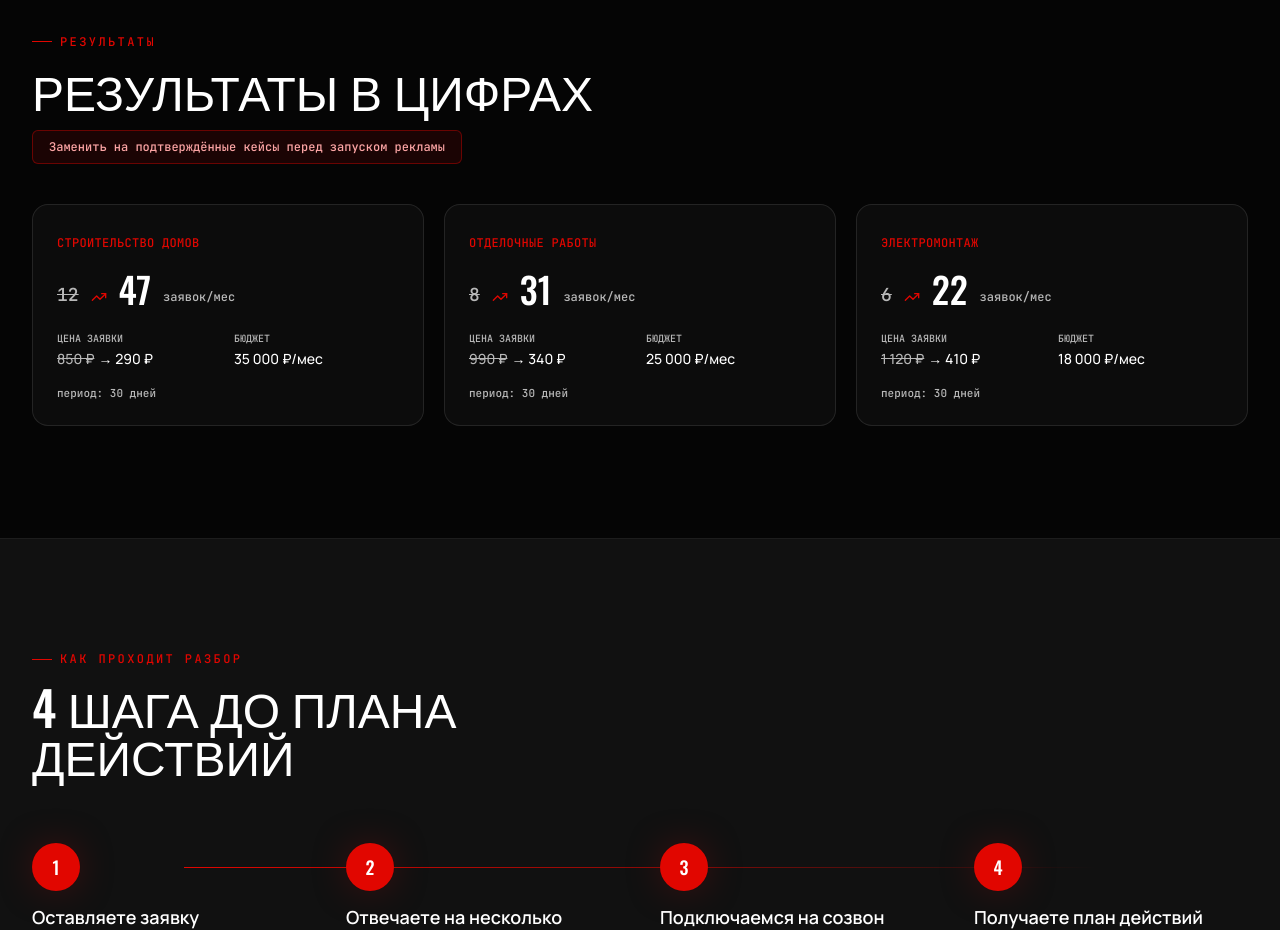
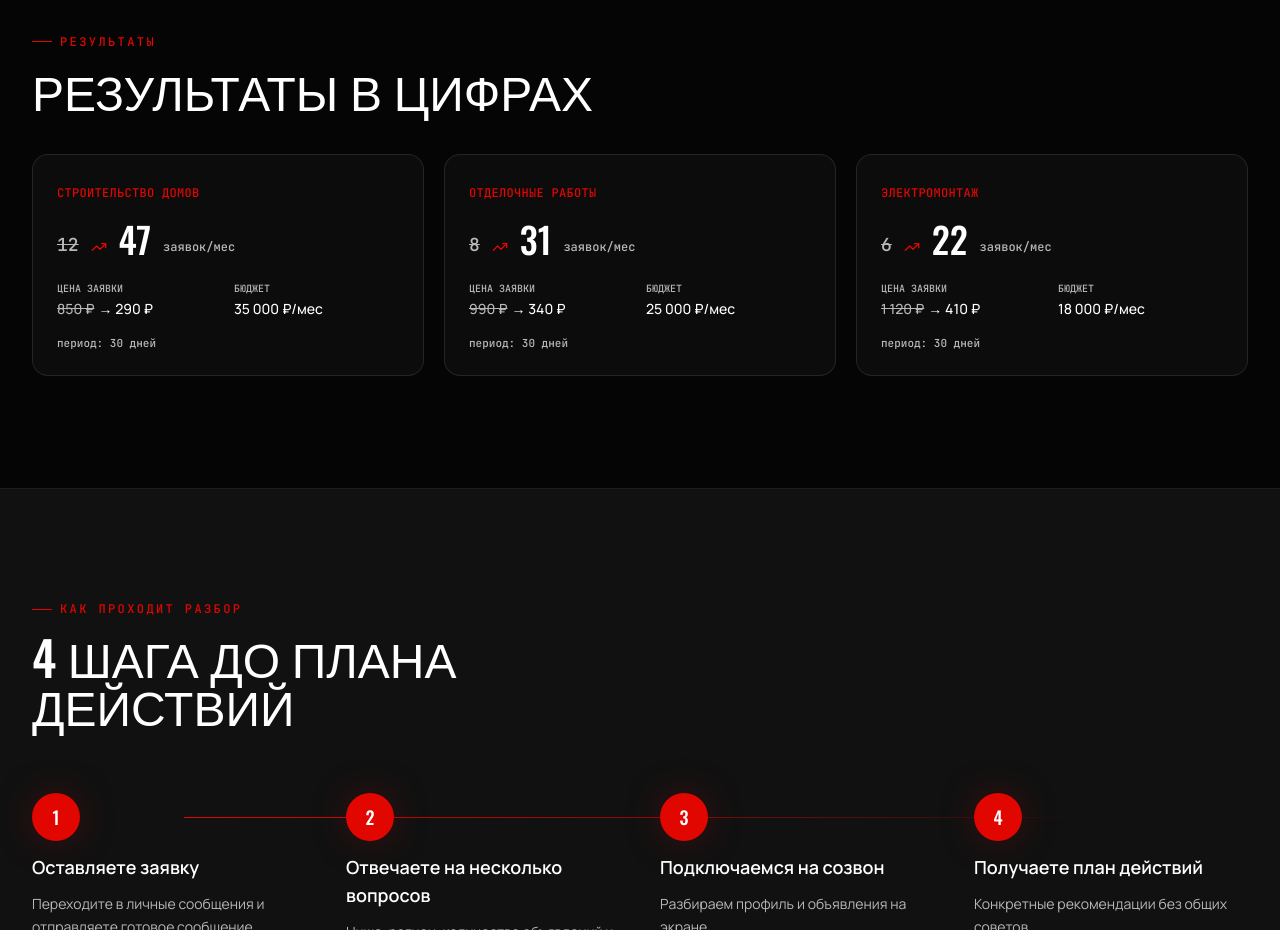
Before and after one commit to nikitosina67859-droid/avito-landing, a Next.js app: page / in a window 1280 px wide. Shown: the part 3360-4290 px from the top of the page. Built offline with nearby package versions, Linux system fonts and the light colour scheme.

Commit message:
Update Cases.tsx

```diff
--- a/components/Cases.tsx
+++ b/components/Cases.tsx
@@ -11,10 +11,6 @@ export default function Cases() {
     <section id="cases" className="relative bg-base-black py-20 sm:py-28">
       <div className="mx-auto max-w-7xl px-4 sm:px-6 lg:px-8">
         <SectionHeading eyebrow="Результаты" title="Результаты в цифрах" />
-
-        <div className="mt-4 inline-block rounded-md border border-brand-red/40 bg-brand-red/10 px-4 py-2 font-mono text-xs text-red-300">
-          Заменить на подтверждённые кейсы перед запуском рекламы
-        </div>
 
         <div className="mt-10 grid gap-5 md:grid-cols-3">
           {cases.map((c, i) => (
```
